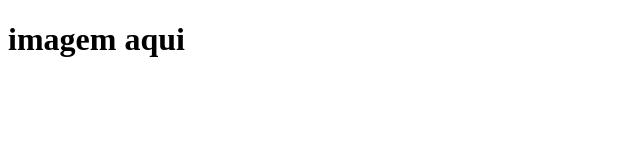
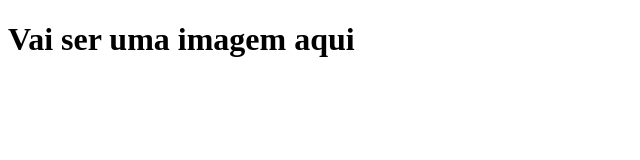
Before and after one commit to mateus5421/site-alura-2b, a plain HTML site: page index.html in a window 1280 px wide. Shown: the whole page, without its empty margins (0-640 px from the left). Drawn offline with Linux system fonts and the light colour scheme.

Commit message:
Update index.html

```diff
--- a/index.html
+++ b/index.html
@@ -7,6 +7,7 @@
     <title>Document</title>
 </head>
 <body>
-    <h1>imagem aqui</h1>
+    <h1>Vai ser uma imagem aqui</h1>
+
 </body>
 </html>
```
